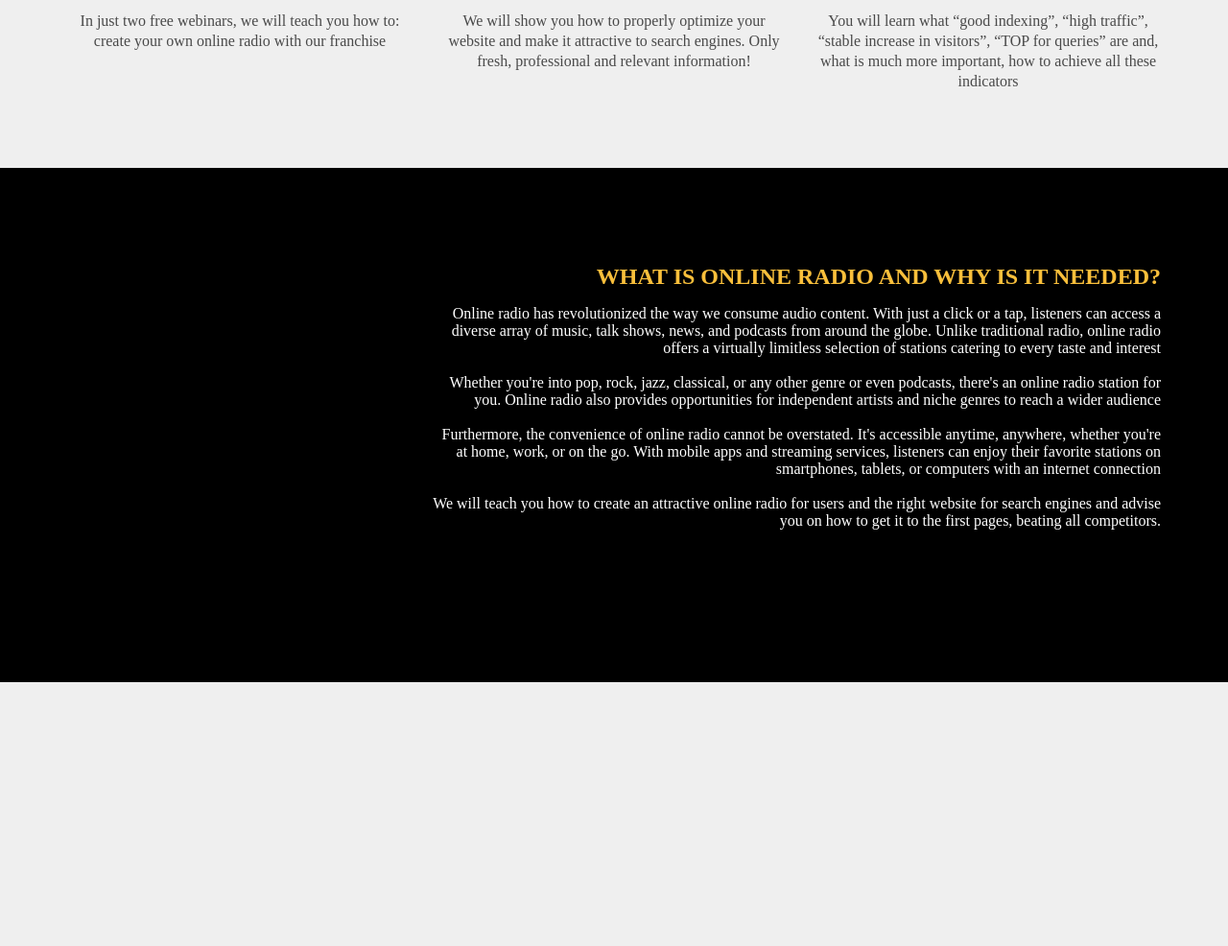
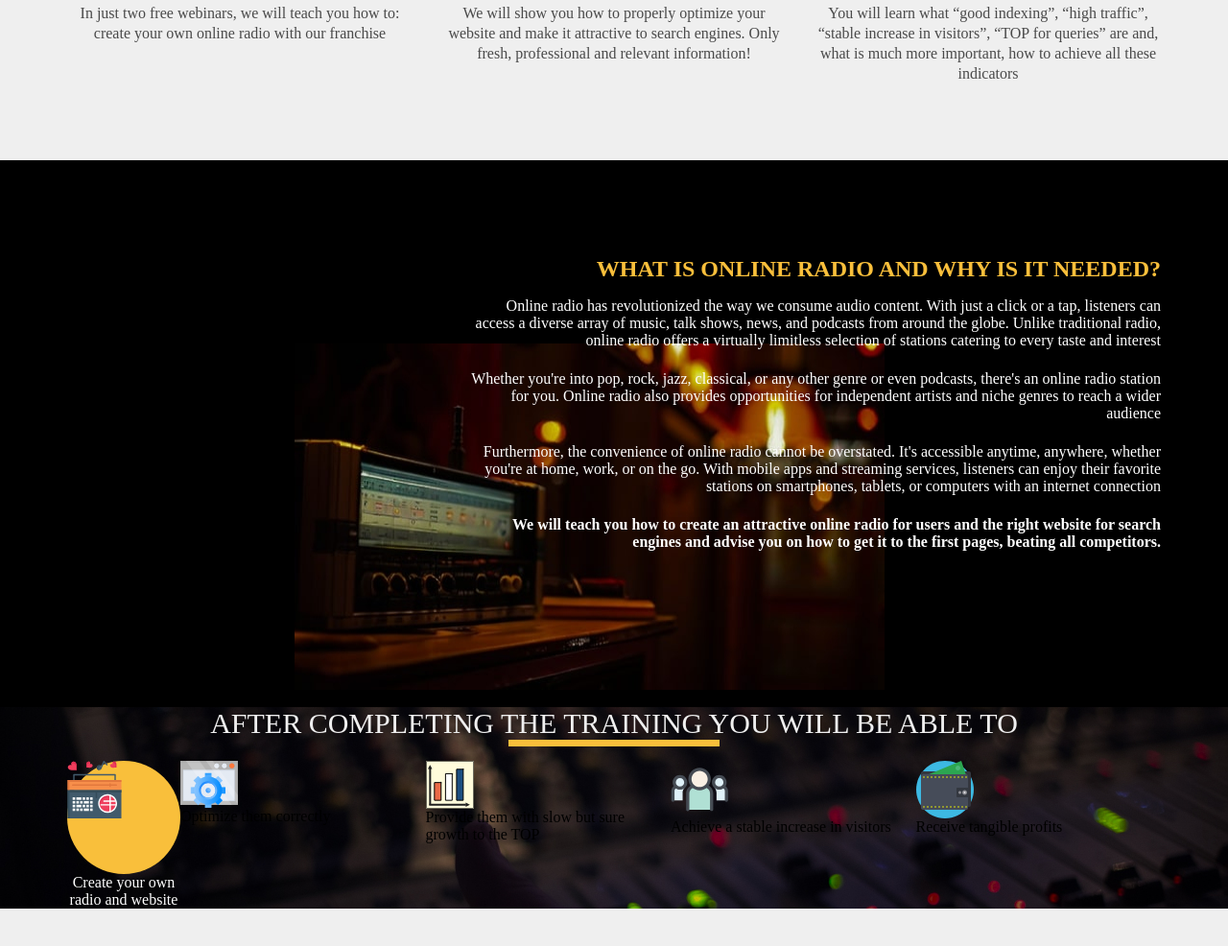
Before and after one commit to berserk0o/Radio, a plain HTML site: page index.html in a window 1280 px wide. Shown: the part 1190-2176 px from the top of the page at 96% size. Before the commit the page ends 1901 px from the top, so only its background shows below. Drawn offline with Linux system fonts and the light colour scheme.

Commit message:
info and training

```diff
--- a/index.html
+++ b/index.html
@@ -15,6 +15,7 @@
 
         <section class="promo">
             <div class="container">
+
 
                 <div class="logo">
                     <img class="logo__img" src="src/icons/Logo.svg" alt="logo">
@@ -80,8 +81,14 @@
 
             <div class="container">
 
+                <div class="info__img">
+                    <img src="src/img/Online_radio.jpg" alt="">
+                </div>
+
+
+
                 <h2 class="title info__title">What is online radio and why is it needed?</h2>
-                <!-- <img class="info__img" src="src/img/Online_radio.jpg" alt=""> -->
+
 
                 <p class="info__text">Online radio has revolutionized the way we consume audio content. With just a
                     click or a tap, listeners can access a diverse array of music, talk shows, news, and podcasts from
@@ -95,15 +102,66 @@
                     anytime, anywhere, whether you're at home, work, or on the go. With mobile apps and streaming
                     services, listeners can enjoy their favorite stations on smartphones, tablets, or computers with an
                     internet connection</p>
-                <p class="info__text medium">We will teach you how to create an attractive online radio for users and the right
+                <p class="info__text medium">We will teach you how to create an attractive online radio for users and
+                    the right
                     website for search engines and advise you on how to get it to the first pages, beating all
-                    competitors.</p>
+                    competitors.
+                </p>
+            </div>
 
-
-            </div>
 
         </section>
 
+        <section class="training">
+            <div class="container">
+
+                <h2 class="training__title">After completing the training you will be able to</h2>
+
+                <div class="divider"> </div>
+
+                <div class="train__wrapper">
+
+
+
+
+
+                    <div class="train__item">
+
+                        <div class="train__round">
+                            <img class="train__img" src="src/icons/radio.svg" alt="">
+                        </div>
+
+
+                        <div class="text__train">Create your own radio and website</div>
+                    </div>
+
+
+                    <div class="train__logo">
+                        <img src="src/icons/optimization.svg" alt="">
+                        <p class="text_train">Optimize them correctly</p>
+                    </div>
+                    <div class="train__logo">
+                        <img src="src/icons/chart.svg" alt="">
+                        <p class="text_train">Provide them with slow but sure growth to the TOP</p>
+                    </div>
+                    <div class="train__logo">
+                        <img src="src/icons/people.svg" alt="">
+                        <p class="text_train">Achieve a stable increase in visitors</p>
+                    </div>
+                    <div class="train__logo">
+                        <img src="src/icons/wallet.svg" alt="">
+                        <p class="text_train">Receive tangible profits</p>
+                    </div>
+
+                 </div>
+            </div>
+
+
+
+
+
+
+        </section>
 
     </header>
 
--- a/src/css/style.css
+++ b/src/css/style.css
@@ -7,6 +7,15 @@
 body {
 	background-color: #EFEFEF;
 
+}
+
+img {
+	display: block;
+	max-width: 100%;
+	height: auto;
+	border: none;
+	padding: 0;
+	margin: 0;
 }
 
 
@@ -60,9 +69,7 @@ body {
 	font-weight: 500;
 	color: #fff;
 	line-height: normal;
-	;
 	margin-bottom: 75px;
-
 	cursor: pointer;
 }
 
@@ -162,7 +169,8 @@ padding: 80px 0 80px  0;
 .vebinar__img{
 	width: 100%;
 	margin-bottom: 13px;
-}.info__title{
+}
+.info__title{
 	text-align: right;
 	color:  #F9BF3B;
 	margin-bottom: 16px;
@@ -170,17 +178,87 @@ padding: 80px 0 80px  0;
  .info {
 	background-color: black;
 	padding: 100px 0 141px 0;
+
+	position: relative;
  }
+
+
+ .info__img{
+		position: absolute;
+		top: 191px;
+		left: 307px;
+		z-index: 1;
+		width: 615px;
+		height: 361px;
+ }
+
+.info__img img{
+	width: 100%;
+	height: 100%;
+}
 
 .info__text{
 	font-size: 16px;
 	font-weight: 300;
 	line-height: 18px;
 	text-align: right;
-	padding-left: 380px;
+	padding-left: 420px;
 	color: #FFF;
-	margin-bottom: 18px;
+	margin-bottom: 22px;
+
+	position: relative;
+	z-index: 2;
 }
+
+
 .info__text.medium{
-	font-weight: 500;
+	font-weight: 600;
 }
+
+.img__train{
+	margin: 0 auto;
+	display: block;
+	box-sizing: border-box;
+}
+.training{
+	background: url(../img/Bg.jpg) center center / cover no-repeat;
+}
+
+.train__logo{
+	width: 100%;
+
+}
+
+.training__title{
+	font-size: 30px;
+	font-weight: 400;
+	text-align: center;
+	color: #EFEFEF;
+	text-transform: uppercase;
+}
+
+.train__wrapper {
+	display: flex;
+	justify-content: space-between;
+	margin-bottom: 102px;
+
+}
+
+
+.train__round{
+	width: 118px;
+	height: 118px;
+	background: #F9BF3B;
+	border-radius: 100%;
+}
+
+.train__img {}
+
+.text__train{
+	text-align: center;
+	font-size: 16px;
+	font-weight: 300;
+	text-align: center;
+	color: #FFF;
+
+}
```
Also changed, not shown: src/After item.png (added), src/icons/chart.svg (added), src/icons/optimization.svg (added), src/icons/people.svg (added), src/icons/radio.svg (added), src/icons/wallet.svg (added), src/img/Bg.jpg (added).
